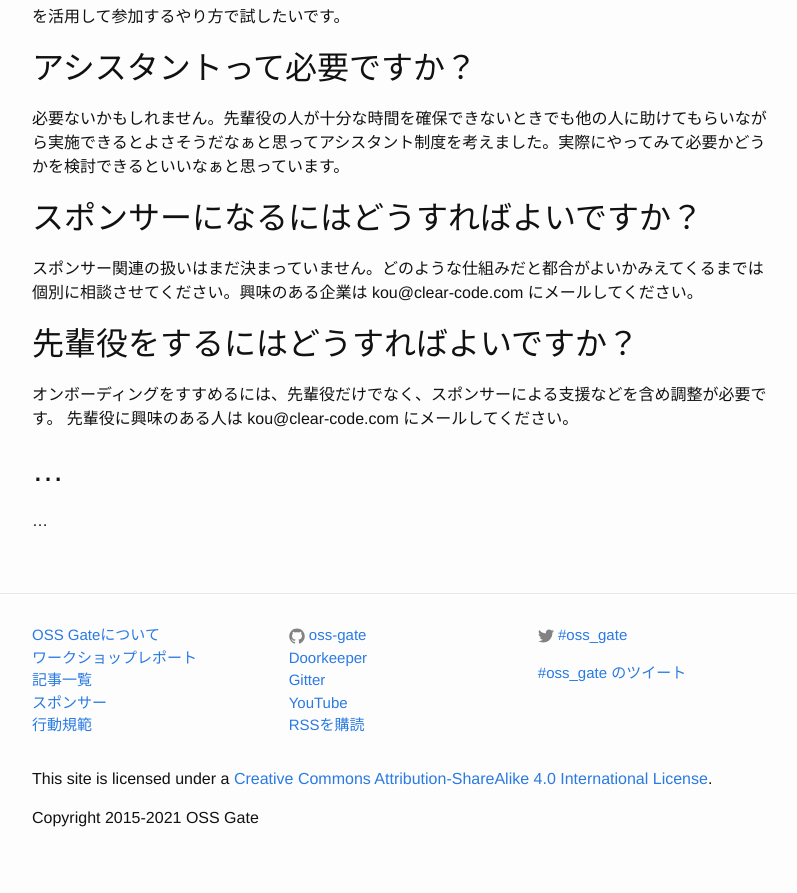
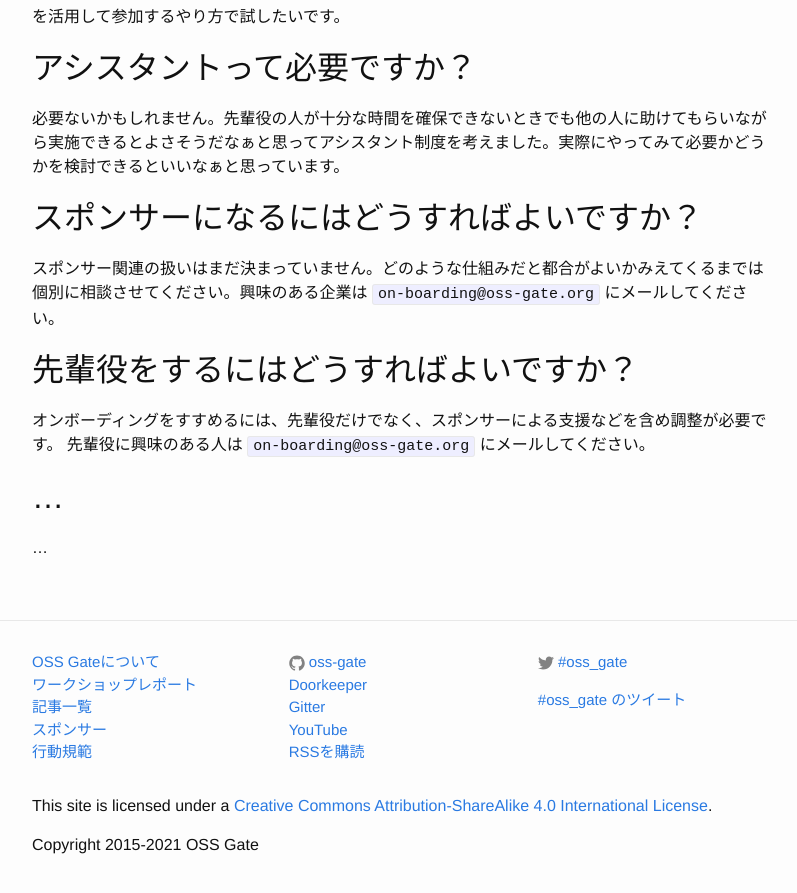
Before and after one commit to oss-gate/on-boarding, a Jekyll site: the page built from qa/index.md, in a window 1280 px wide and 900 px high, scrolled down 2208 px. Shown: the top 893 px of the window, without its empty margins (238-1035 px from the left). Built offline with Jekyll 4.4.1, drawn with Linux system fonts in a browser that asks for light colours; Markdown is read by kramdown in place of the engine named in the settings; comment, search, counter and statistics services are not loaded.

Commit message:
Use on-boarding@oss-gate.org for contact

```diff
--- a/qa/index.md
+++ b/qa/index.md
@@ -66,12 +66,12 @@ OSS Gateオンボーディングに先輩として参加すると先輩が開発
 
 ## <span id="how-to-become-sponsor">スポンサーになるにはどうすればよいですか？</span>
 
-スポンサー関連の扱いはまだ決まっていません。どのような仕組みだと都合がよいかみえてくるまでは個別に相談させてください。興味のある企業は kou@clear-code.com にメールしてください。
+スポンサー関連の扱いはまだ決まっていません。どのような仕組みだと都合がよいかみえてくるまでは個別に相談させてください。興味のある企業は `on-boarding@oss-gate.org` にメールしてください。
 
 ## <span id="how-to-become-mentor">先輩役をするにはどうすればよいですか？</span>
 
 オンボーディングをすすめるには、先輩役だけでなく、スポンサーによる支援などを含め調整が必要です。
-先輩役に興味のある人は kou@clear-code.com にメールしてください。
+先輩役に興味のある人は `on-boarding@oss-gate.org` にメールしてください。
 
 ## ...
 
```
